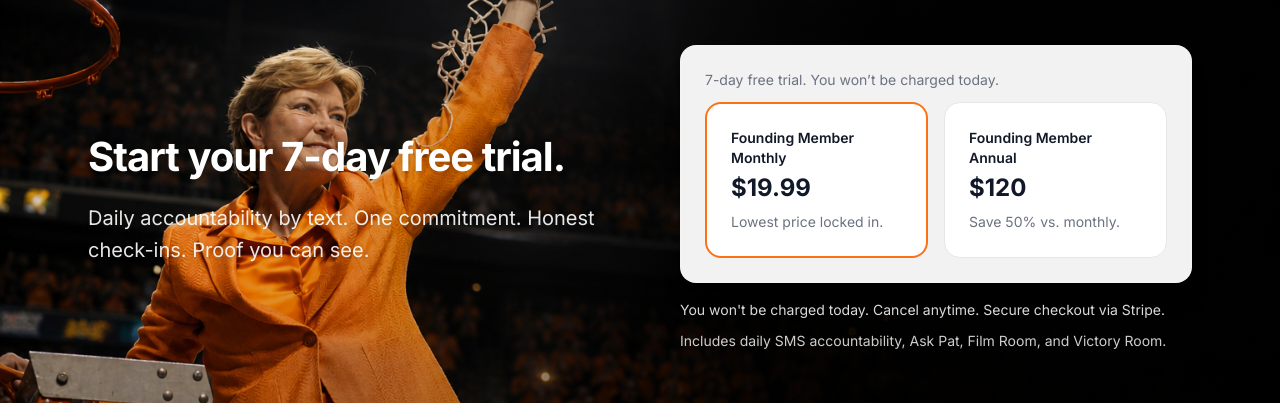
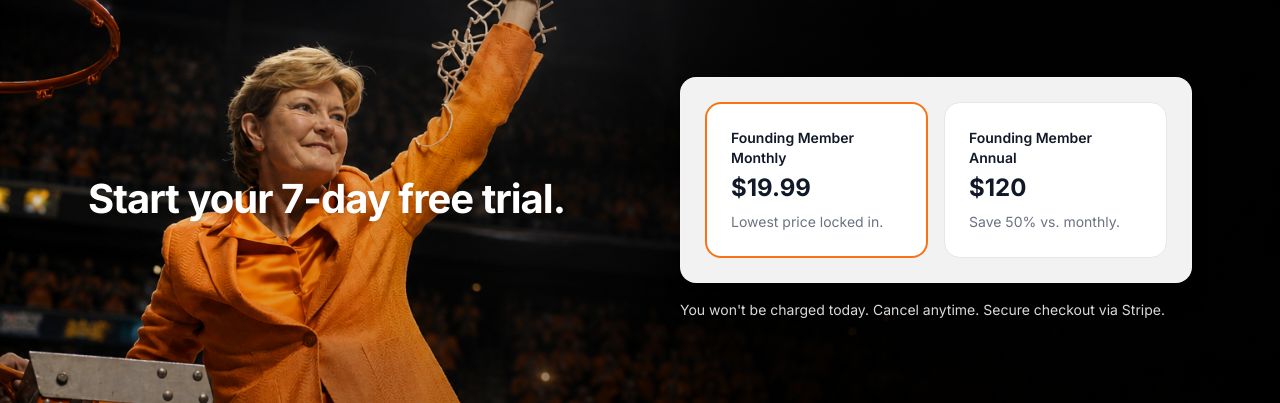
Before and after one commit to tylersummitt-jpg/Summitt-mindset, a Next.js app: page /subscribe in a window 1280 px wide. Shown: the part 174-577 px from the top of the page. Built offline with nearby package versions, Linux system fonts and the light colour scheme; no server answers.

Commit message:
subscribe page more

```diff
--- a/src/app/subscribe/page.tsx
+++ b/src/app/subscribe/page.tsx
@@ -79,10 +79,6 @@ export default function SubscribePage() {
               <h1 className="text-2xl font-bold leading-snug tracking-tight text-white drop-shadow-sm sm:text-3xl md:text-4xl md:leading-tight lg:text-[2.5rem] lg:leading-tight">
                 Start your 7-day free trial.
               </h1>
-              <p className="max-w-xl text-base leading-snug text-white/90 drop-shadow-sm sm:text-lg sm:leading-relaxed md:text-xl md:leading-relaxed">
-                Daily accountability by text. One commitment. Honest check-ins.
-                Proof you can see.
-              </p>
             </div>
 
             <div className="flex min-w-0 w-full flex-col gap-4 lg:items-end">
@@ -91,14 +87,10 @@ export default function SubscribePage() {
                 <SubscribeCheckoutPanel />
               </div>
 
-              <div className="w-full max-w-lg space-y-2 text-sm leading-relaxed text-white/85 lg:ml-auto">
+              <div className="w-full max-w-lg text-sm leading-relaxed text-white/85 lg:ml-auto">
                 <p>
                   You won&apos;t be charged today. Cancel anytime. Secure checkout
                   via Stripe.
-                </p>
-                <p className="text-white/80">
-                  Includes daily SMS accountability, Ask Pat, Film Room, and Victory
-                  Room.
                 </p>
               </div>
             </div>
--- a/src/app/subscribe/subscribe-checkout-panel.tsx
+++ b/src/app/subscribe/subscribe-checkout-panel.tsx
@@ -116,10 +116,6 @@ export default function SubscribeCheckoutPanel() {
 
   return (
     <div className="w-full max-w-lg mx-auto md:mx-0">
-      <p className="text-sm text-[var(--muted)] text-center md:text-left mb-3">
-        7-day free trial. You won’t be charged today.
-      </p>
-
       <div className="grid grid-cols-1 sm:grid-cols-2 gap-3 md:gap-4 w-full">
         <button
           onClick={() => handleCheckout("monthly")}
```
